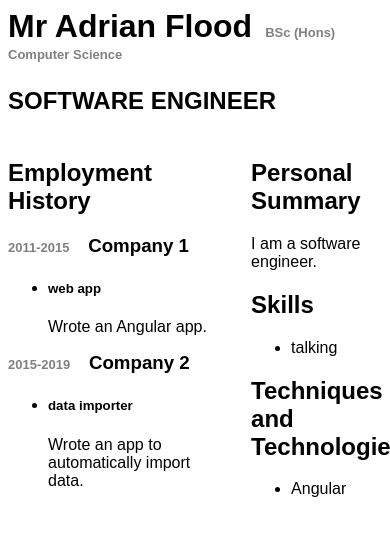
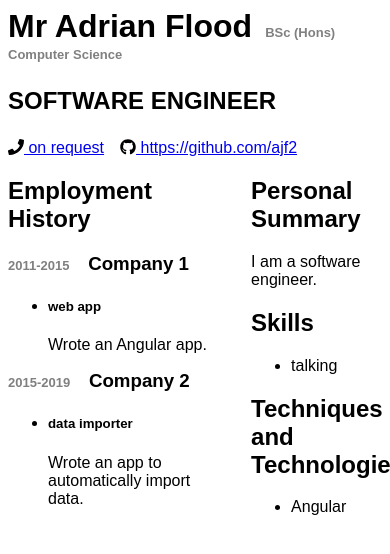
Before and after one commit to ajf2/cv, an Angular app: page / in a window 390 px wide. Shown: the top 554 px of the page. Built offline with nearby package versions, Linux system fonts and the light colour scheme.

Commit message:
Added telephone and github link with icons.

```diff
--- a/src/app/header/header.component.html
+++ b/src/app/header/header.component.html
@@ -1,3 +1,9 @@
 <h1 class="name">{{name}}</h1>
 <h2 class="suffix">{{nameSuffix}}</h2>
 <h3 class="job-title">{{jobTitle}}</h3>
+<div class="telephone">
+  <span class="fas fa-phone"></span><a type="telephone" [href]="'tel:' + telephone"> {{telephone}}</a>
+</div>
+<div class="github-link">
+  <span class="fab fa-github"></span><a [href]="githubLink"> {{githubLink}}</a>
+</div>
--- a/src/app/header/header.component.scss
+++ b/src/app/header/header.component.scss
@@ -13,3 +13,12 @@
   font-size: x-large;
   text-transform: uppercase;
 }
+
+.telephone {
+  display: inline;
+}
+
+.github-link {
+  display: inline;
+  padding-left: 1em;
+}
```
